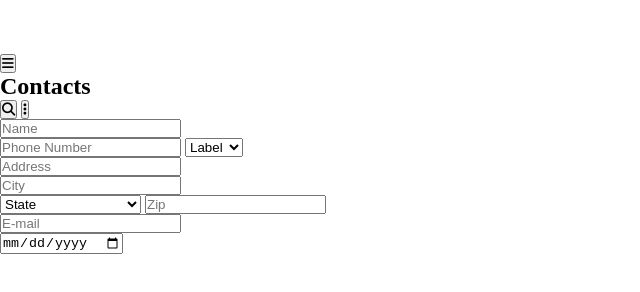
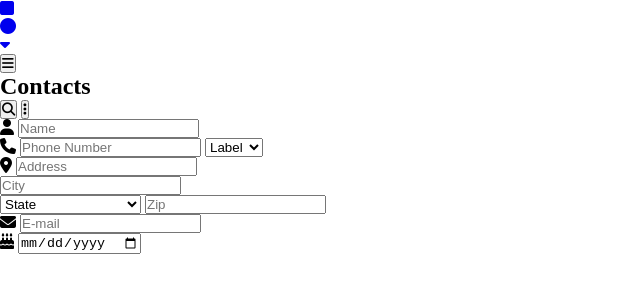
Before and after one commit to coreywh151/Mobile-form, a plain HTML site: page index.html in a window 1280 px wide. Shown: the whole page, without its empty margins (0-640 px from the left). Drawn offline with Linux system fonts and the light colour scheme; a web font is replaced by a local one.

Commit message:
added icons

```diff
--- a/index.html
+++ b/index.html
@@ -14,13 +14,13 @@
     <nav class="top-nav">
       <ul class="nav-bar">
         <li class="nav-link">
-          <a href=""></a>
+          <a href="#"><i class="fa-solid fa-square"></i></a>
         </li>
         <li class="nav-link">
-          <a href=""></a>
+          <a href="#"><i class="fa-solid fa-circle"></i></a>
         </li>
         <li class="nav-link">
-          <a href=""></a>
+          <a href="#"><i class="fa-solid fa-caret-down"></i></a>
         </li>
       </ul>
     </nav>
@@ -34,11 +34,11 @@
     <sectiom class="form">
       <form action="">
         <div class="name">
-          <label for="name"></label>
+          <label for="name"><i class="fa-solid fa-user"></i></label>
           <input type="text" name="name" id="name" placeholder="Name">
         </div>
         <div class="Phone">
-          <label for="number"></label>
+          <label for="number"><i class="fa-solid fa-phone"></i></label>
           <input type="number" name="Phone" id="phone" placeholder="Phone Number">
           <select name="" id="">
             <option value="label">Label</option>
@@ -48,7 +48,7 @@
           </select>
         </div>
         <div class="Address">
-          <label for="Address"></label>
+          <label for="Address"><i class="fa-solid fa-location-dot"></i></label>
           <input type="text" name="Address" id="Address" placeholder="Address">
         </div>
         <div class="City">
@@ -113,11 +113,11 @@
           <input type="number" placeholder="Zip" />
         </div>
         <div class="E-mail">
-          <label for="E-mail"></label>
+          <label for="E-mail"><i class="fa-solid fa-envelope"></i></label>
           <input type="text" name="E-mail" id="E-mail" placeholder="E-mail">
         </div>
         <div class="Birthday">
-          <label for="Birthday"></label>
+          <label for="Birthday"><i class="fa-solid fa-cake-candles"></i></label>
           <input type="date" name="Birthday"  id="Birthday" placeholder="Birthday">
         </div>
       </form>
```
